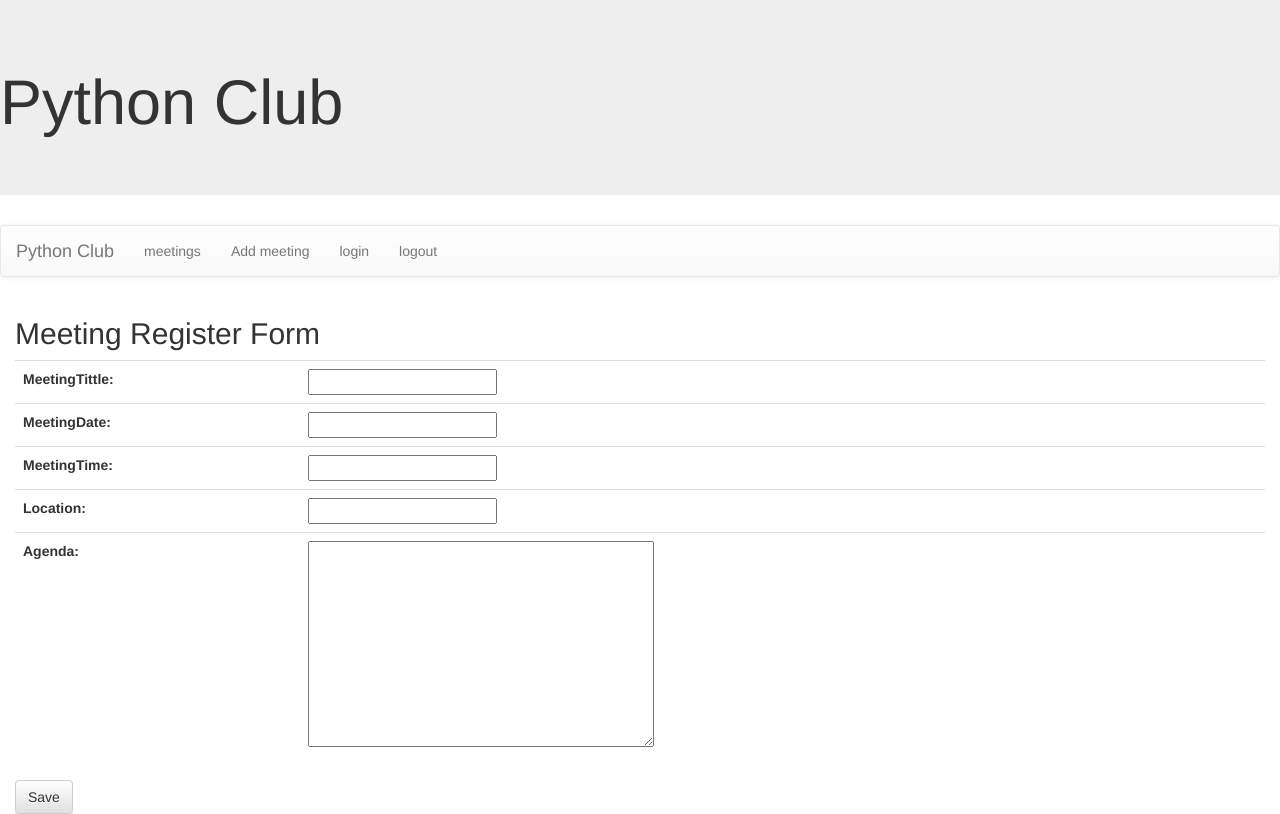
After one commit to hamadahmeds/TechReviewW2021, a Django app: page /Clubapp/newmeeting/ in a window 1280 px wide. The commit adds this page. Run offline with Django 3.2, Linux system fonts and the light colour scheme; some libraries are stand-ins or nearby versions.

Commit message:
assignment9

```diff
--- /dev/null
+++ b/Clubapp/forms.py
@@ -0,0 +1,8 @@
+from django import forms
+
+from .models import Meeting, Meeting_Minutes, Resource ,Event
+
+class MeetingForm(forms.ModelForm):
+    class Meta:
+        model= Meeting
+        fields='__all__'
--- /dev/null
+++ b/Clubapp/templates/Clubapp/loginmessage.html
@@ -0,0 +1,5 @@
+{% extends 'base.html' %}
+{% block content %}
+<h2>Thank you</h2>
+<p>Thank you for logging in.</p>
+{% endblock%}
--- /dev/null
+++ b/Clubapp/templates/Clubapp/logoutmessage.html
@@ -0,0 +1,5 @@
+{% extends 'base.html' %}
+{% block content %}
+<h2>Goodbye</h2>
+<p>You are now logged out.</p>
+{% endblock%}
--- /dev/null
+++ b/Clubapp/templates/Clubapp/newmeeting.html
@@ -0,0 +1,16 @@
+{% extends 'base.html' %}
+{% block content %}
+<h2>Meeting Register Form</h2>
+<form method='POST' class="post-form">
+<table class='table'>
+
+        {% csrf_token %}
+        {{ form.as_table }}
+
+
+</table>
+<button type="submit" class="save btn btn-default">
+    Save
+</button>
+</form>
+{% endblock %}
--- a/Clubapp/templates/base.html
+++ b/Clubapp/templates/base.html
@@ -6,7 +6,7 @@
 <link rel="stylesheet" href="//maxcdn.bootstrapcdn.com/bootstrap/3.2.0/css/bootstrap.min.css">
 <link rel="stylesheet" href="//maxcdn.bootstrapcdn.com/bootstrap/3.2.0/css/bootstrap-theme.min.css">
 <link href='//fonts.googleapis.com/css?family=Lobster&subset=latin,latin-ext' rel='stylesheet' type='text/css'>
-<link rel="stylesheet" type="text/cxs" href="{% static 'css/main.css' %}">
+<link rel="stylesheet" type="text/css" href="{% static 'clubapp/main.css' %}">
 
 
 </head>
@@ -23,9 +23,12 @@
   </div>
   <ul class="nav navbar-nav">
   <!-- her will be all manue options  -->
-  <li><a href="{% url 'meeting' %}">meeting</a></li>
-
-<li>Dummy</li>
+  <li><a href="{% url 'meeting' %}">meetings</a></li>
+<!-- the forms  -->
+<li><a href="{% url 'newmeeting' %}">Add meeting </a></li>
+<!-- users regastering log in and out  -->
+<li><a href="{% url 'login' %}">login </a></li>
+<li><a href="{% url 'logout' %}">logout </a></li>
 
 </ul>
 </div>
--- a/Clubapp/urls.py
+++ b/Clubapp/urls.py
@@ -6,5 +6,9 @@ urlpatterns = [
    path('', views.index, name='index'),
    path('meeting/',views.meeting, name='meeting'),
    path('meetingdetail/<int:id>', views.meetingDetail , name ='detail'),
+   path('newmeeting/', views.newMeeting, name='newmeeting'),
+
+   path('loginmessage/', views.loginmessage, name='loginmessage'),
+   path('logoutmessage/', views.logoutmessage, name='logoutmessage'),
 
 ]
--- a/Clubapp/views.py
+++ b/Clubapp/views.py
@@ -3,6 +3,16 @@ from django.shortcuts import render, get_object_or_404
 from.models import Meeting, Meeting_Minutes, Resource ,Event
 # Create your views here.
 from django.urls import reverse_lazy
+
+# here to import the form
+from .forms import MeetingForm
+
+from django.contrib.auth.decorators import login_required
+
+
+
+
+
 
 def index (request):
     return render(request, 'Clubapp/index.html')
@@ -12,11 +22,33 @@ def base(request):
 def meeting(request):
     meeting=Meeting.objects.all()
     return render(request, 'Clubapp/meetings.html', {'meeting':meeting})
+# @login_requited means you cant access the form unless you have log in info
+@login_required
+
+def meetingDetail(request, id ):
+    meeting=get_object_or_404(Meeting, pk=id)
+    return render(request, 'Clubapp/meetingdetail.html', {'meeting':meeting})
 
 
 
 
 
-def meetingDetail(request, id ):
-    meeting=get_object_or_404(Meeting, pk=id)
-    return render(request, 'Clubapp/meetingdetail.html', {'meeting':meeting})
+# // here the form start to see if the post or not and save  //
+
+def newMeeting(request):
+    form=MeetingForm
+    if request.method=='POST':
+          form=MeetingForm(request.POST)
+          if form.is_valid():
+               post=form.save(commit=True)
+               post.save()
+               form=MeetingForm()
+    else:
+        form=MeetingForm()
+    return render(request, 'Clubapp/newmeeting.html', {'form': form})
+
+def loginmessage(request):
+    return render(request, 'Clubapp/loginmessage.html')
+
+def logoutmessage(request):
+    return render(request, 'Clubapp/logoutmessage.html')
--- a/PythonClub/settings.py
+++ b/PythonClub/settings.py
@@ -130,3 +130,7 @@ USE_TZ = True
 
 STATIC_URL = '/static/'
 STATIC_ROOT = os.path.join(BASE_DIR,'static')
+
+
+LOGIN_REDIRECT_URL='loginmessage'
+LOGOUT_REDIRECT_URL='logoutmessage'
```
Also changed, not shown: Clubapp/templates/registration/login.html (added, +10 -0 lines).
